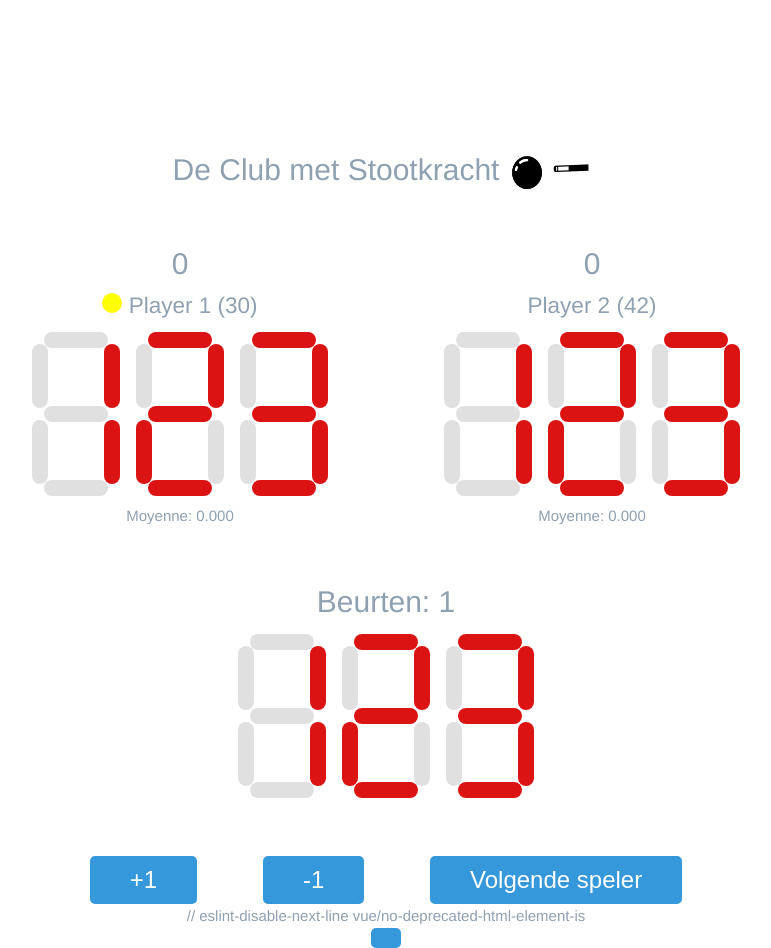
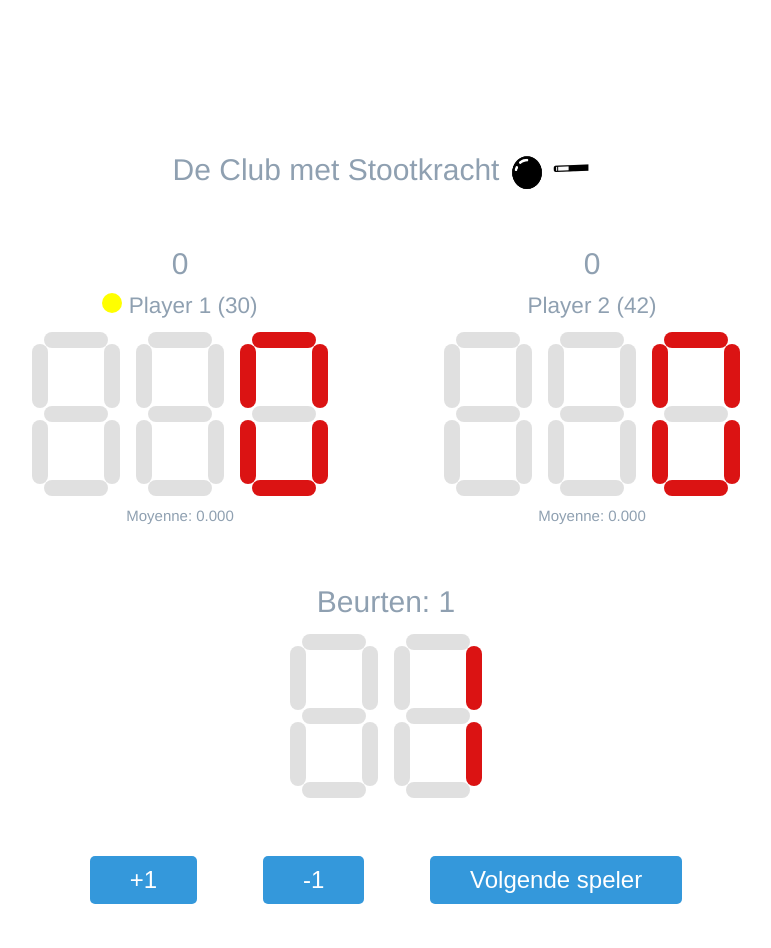
Before and after one commit to chemistry-software/biljartscorebord, a Vue app: page / in a window 1280 px wide. Shown: the whole page, without its empty margins (254-1025 px from the left). After the commit the page ends 904 px from the top, so only its background shows below. Built offline with nearby package versions, Linux system fonts and the light colour scheme.

Commit message:
Fix 7 segment displays

```diff
--- a/src/components/PlayerComponent.vue
+++ b/src/components/PlayerComponent.vue
@@ -2,10 +2,10 @@
   <div>
     <h1>{{ points }}</h1>
     <h2>
-      <span :class="{ 'current-player': isCurrentPlayer }" class="current-player-ball" :style="currentBallColor"></span>
+      <span :class="{ 'current-player': isCurrentPlayer }" class="current-player-ball"></span>
       {{ playerName }} ({{ pointsNeeded }})
     </h2>
-    <SegmentedDisplay :points="points" />
+    <SegmentedDisplay :points="points" :n-digits="3" />
     <p>Moyenne: {{ (points / (turnsTaken || 1)).toFixed(3) }}</p>
   </div>
 </template>
@@ -18,11 +18,9 @@ export default {
   components: {
     SegmentedDisplay
   },
-  computed: {
-    currentBallColor() {
-      return {
-        '--current-ball-color' : this.playerIdx === 0 ? 'yellow' : 'white'
-      };
+  data() {
+    return {
+      ballColor: this.playerIdx == 0 ? 'yellow' : 'white'
     }
   }
 };
@@ -31,7 +29,7 @@ export default {
 <style scoped>
 .current-player-ball {
   display: none;
-  background-color: var(--current-ball-color);
+  background-color: v-bind(ballColor);
   border-radius: 50%;
   padding: 10px;
 }
--- a/src/components/ScoreboardComponent.vue
+++ b/src/components/ScoreboardComponent.vue
@@ -14,7 +14,7 @@
     </div>
     <div class="turns-container">
       <h1>Beurten: {{ players[0].turnsTaken || 1 }}</h1>
-      <SegmentedDisplay />
+      <SegmentedDisplay :points="turn" :nDigits="2"/>
     </div>
     <div class="button-container">
       <button @click="incrementPoints">+1</button>
@@ -22,8 +22,6 @@
       <button @click="nextPlayer">Volgende speler</button>
     </div>
   </div>
-  // eslint-disable-next-line vue/no-deprecated-html-element-is
-  <button is='google-cast-button'></button>
 </template>
 
 <script lang="ts">
@@ -56,6 +54,11 @@ export default {
       this.currentPlayerIndex = (this.currentPlayerIndex + 1) % this.players.length;
       this.players[this.currentPlayerIndex].turnsTaken += 1;
     }
+  },
+  computed: {
+    turn() {
+      return this.players[0].turnsTaken;
+    }
   }
 };
 </script>
--- a/src/components/SegmentedDisplay.vue
+++ b/src/components/SegmentedDisplay.vue
@@ -1,30 +1,8 @@
 <template>
   <div class="points-display">
-      <div class='s7s'>
-        <!-- <input :value="points.toString().padStart(3, '0').charAt(0)"/> -->
-        <input :value="1"/>
-        <span></span>
-        <span></span>
-        <span></span>
-        <span></span>
-        <span></span>
-        <span></span>
-        <span></span>
-      </div>
-      <div class='s7s'>
-        <!-- <input :value="points.toString().padStart(3, '0').charAt(1)"/> -->
-        <input :value="2"/>
-        <span></span>
-        <span></span>
-        <span></span>
-        <span></span>
-        <span></span>
-        <span></span>
-        <span></span>
-      </div>
-      <div class='s7s'>
-        <!-- <input :value="points.toString().padStart(3, '0').charAt(2)"/> -->
-        <input :value="3"/>
+    <!-- Loop through each digit in the points string -->
+    <div v-for="(digit, index) in points.toString().padStart(nDigits, ' ')" :key="index" class="s7s">
+      <input :value="digit" :class="`digit-${digit}`" />
       <span></span>
       <span></span>
       <span></span>
@@ -38,12 +16,12 @@
 
 <script lang="ts">
 export default {
-  props: ['points']
+  props: ['points', 'nDigits']
 };
 </script>
 
-<style scoped>
-/* Largely adopted from https://gitlab.com/nerothe/css-only-7-segmet-display */
+<style>
+/* Largely adopted from https://gitlab.com/nerothe/css-only-7-segment-display */
 .points-display {
   display: flex;
   justify-content: center;
@@ -77,6 +55,7 @@ export default {
 }
 .s7s input {
   display: none;
+  background: var(--ia-color);
 }
 
 .s7s span {
@@ -133,163 +112,83 @@ export default {
   margin-top: calc(var(--bar-r) * -1);
 }
 
-  input[value='0'] ~ span:nth-of-type(1) {
-    background: var(--a-color);
-  }
-  input[value='0'] ~ span:nth-of-type(2) {
-    background: var(--a-color);
-  }
-  input[value='0'] ~ span:nth-of-type(3) {
-    background: var(--a-color);
-  }
-  input[value='0'] ~ span:nth-of-type(4) {
-    background: var(--a-color);
-  }
-  input[value='0'] ~ span:nth-of-type(5) {
-    background: var(--a-color);
-  }
-  input[value='0'] ~ span:nth-of-type(6) {
+/* Dynamic styles for each digit */
+.s7s input.digit-0 ~ span:nth-of-type(1),
+.s7s input.digit-0 ~ span:nth-of-type(2),
+.s7s input.digit-0 ~ span:nth-of-type(3),
+.s7s input.digit-0 ~ span:nth-of-type(4),
+.s7s input.digit-0 ~ span:nth-of-type(5),
+.s7s input.digit-0 ~ span:nth-of-type(6) {
   background: var(--a-color);
 }
 
-  input[value='1'] ~ span:nth-of-type(2) {
-    background: var(--a-color);
-  }
-  input[value='1'] ~ span:nth-of-type(3) {
+.s7s input.digit-1 ~ span:nth-of-type(2),
+.s7s input.digit-1 ~ span:nth-of-type(3) {
   background: var(--a-color);
 }
 
-  input[value='2'] ~ span:nth-of-type(1) {
-    background: var(--a-color);
-  }
-  input[value='2'] ~ span:nth-of-type(2) {
-    background: var(--a-color);
-  }
-  input[value='2'] ~ span:nth-of-type(4) {
-    background: var(--a-color);
-  }
-  input[value='2'] ~ span:nth-of-type(5) {
-    background: var(--a-color);
-  }
-  input[value='2'] ~ span:nth-of-type(7) {
+.s7s input.digit-2 ~ span:nth-of-type(1),
+.s7s input.digit-2 ~ span:nth-of-type(2),
+.s7s input.digit-2 ~ span:nth-of-type(4),
+.s7s input.digit-2 ~ span:nth-of-type(5),
+.s7s input.digit-2 ~ span:nth-of-type(7) {
   background: var(--a-color);
 }
 
-  input[value='3'] ~ span:nth-of-type(1) {
-    background: var(--a-color);
-  }
-  input[value='3'] ~ span:nth-of-type(2) {
-    background: var(--a-color);
-  }
-  input[value='3'] ~ span:nth-of-type(3) {
-    background: var(--a-color);
-  }
-  input[value='3'] ~ span:nth-of-type(4) {
-    background: var(--a-color);
-  }
-  input[value='3'] ~ span:nth-of-type(7) {
+.s7s input.digit-3 ~ span:nth-of-type(1),
+.s7s input.digit-3 ~ span:nth-of-type(2),
+.s7s input.digit-3 ~ span:nth-of-type(3),
+.s7s input.digit-3 ~ span:nth-of-type(4),
+.s7s input.digit-3 ~ span:nth-of-type(7) {
   background: var(--a-color);
 }
 
-  input[value='4'] ~ span:nth-of-type(2) {
-    background: var(--a-color);
-  }
-  input[value='4'] ~ span:nth-of-type(3) {
-    background: var(--a-color);
-  }
-  input[value='4'] ~ span:nth-of-type(6) {
-    background: var(--a-color);
-  }
-  input[value='4'] ~ span:nth-of-type(7) {
+.s7s input.digit-4 ~ span:nth-of-type(2),
+.s7s input.digit-4 ~ span:nth-of-type(3),
+.s7s input.digit-4 ~ span:nth-of-type(6),
+.s7s input.digit-4 ~ span:nth-of-type(7) {
   background: var(--a-color);
 }
 
-
-  input[value='5'] ~ span:nth-of-type(1) {
-    background: var(--a-color);
-  }
-  input[value='5'] ~ span:nth-of-type(3) {
-    background: var(--a-color);
-  }
-  input[value='5'] ~ span:nth-of-type(4) {
-    background: var(--a-color);
-  }
-  input[value='5'] ~ span:nth-of-type(6) {
-    background: var(--a-color);
-  }
-  input[value='5'] ~ span:nth-of-type(7) {
+.s7s input.digit-5 ~ span:nth-of-type(1),
+.s7s input.digit-5 ~ span:nth-of-type(3),
+.s7s input.digit-5 ~ span:nth-of-type(4),
+.s7s input.digit-5 ~ span:nth-of-type(6),
+.s7s input.digit-5 ~ span:nth-of-type(7) {
   background: var(--a-color);
 }
 
-  input[value='6'] ~ span:nth-of-type(1) {
-    background: var(--a-color);
-  }
-  input[value='6'] ~ span:nth-of-type(3) {
-    background: var(--a-color);
-  }
-  input[value='6'] ~ span:nth-of-type(4) {
-    background: var(--a-color);
-  }
-  input[value='6'] ~ span:nth-of-type(5) {
-    background: var(--a-color);
-  }
-  input[value='6'] ~ span:nth-of-type(6) {
-    background: var(--a-color);
-  }
-  input[value='6'] ~ span:nth-of-type(7) {
+.s7s input.digit-6 ~ span:nth-of-type(1),
+.s7s input.digit-6 ~ span:nth-of-type(3),
+.s7s input.digit-6 ~ span:nth-of-type(4),
+.s7s input.digit-6 ~ span:nth-of-type(5),
+.s7s input.digit-6 ~ span:nth-of-type(6),
+.s7s input.digit-6 ~ span:nth-of-type(7) {
   background: var(--a-color);
 }
 
-
-  input[value='7'] ~ span:nth-of-type(1) {
-    background: var(--a-color);
-  }
-  input[value='7'] ~ span:nth-of-type(2) {
-    background: var(--a-color);
-  }
-  input[value='7'] ~ span:nth-of-type(3) {
+.s7s input.digit-7 ~ span:nth-of-type(1),
+.s7s input.digit-7 ~ span:nth-of-type(2),
+.s7s input.digit-7 ~ span:nth-of-type(3) {
   background: var(--a-color);
 }
 
-
-  input[value='8'] ~ span:nth-of-type(1) {
-    background: var(--a-color);
-  }
-  input[value='8'] ~ span:nth-of-type(2) {
-    background: var(--a-color);
-  }
-  input[value='8'] ~ span:nth-of-type(3) {
-    background: var(--a-color);
-  }
-  input[value='8'] ~ span:nth-of-type(4) {
-    background: var(--a-color);
-  }
-  input[value='8'] ~ span:nth-of-type(5) {
-    background: var(--a-color);
-  }
-  input[value='8'] ~ span:nth-of-type(6) {
-    background: var(--a-color);
-  }
-  input[value='8'] ~ span:nth-of-type(7) {
+.s7s input.digit-8 ~ span:nth-of-type(1),
+.s7s input.digit-8 ~ span:nth-of-type(2),
+.s7s input.digit-8 ~ span:nth-of-type(3),
+.s7s input.digit-8 ~ span:nth-of-type(4),
+.s7s input.digit-8 ~ span:nth-of-type(5),
+.s7s input.digit-8 ~ span:nth-of-type(6),
+.s7s input.digit-8 ~ span:nth-of-type(7) {
   background: var(--a-color);
 }
 
-  input[value='9'] ~ span:nth-of-type(1) {
-    background: var(--a-color);
-  }
-  input[value='9'] ~ span:nth-of-type(2) {
-    background: var(--a-color);
-  }
-  input[value='9'] ~ span:nth-of-type(3) {
-    background: var(--a-color);
-  }
-  input[value='9'] ~ span:nth-of-type(4) {
-    background: var(--a-color);
-  }
-  input[value='9'] ~ span:nth-of-type(6) {
-    background: var(--a-color);
-  }
-  input[value='9'] ~ span:nth-of-type(7) {
+.s7s input.digit-9 ~ span:nth-of-type(1),
+.s7s input.digit-9 ~ span:nth-of-type(2),
+.s7s input.digit-9 ~ span:nth-of-type(3),
+.s7s input.digit-9 ~ span:nth-of-type(4),
+.s7s input.digit-9 ~ span:nth-of-type(6),
+.s7s input.digit-9 ~ span:nth-of-type(7) {
   background: var(--a-color);
 }
 </style>
```
Lines whose indentation alone changed are shown as unchanged.
